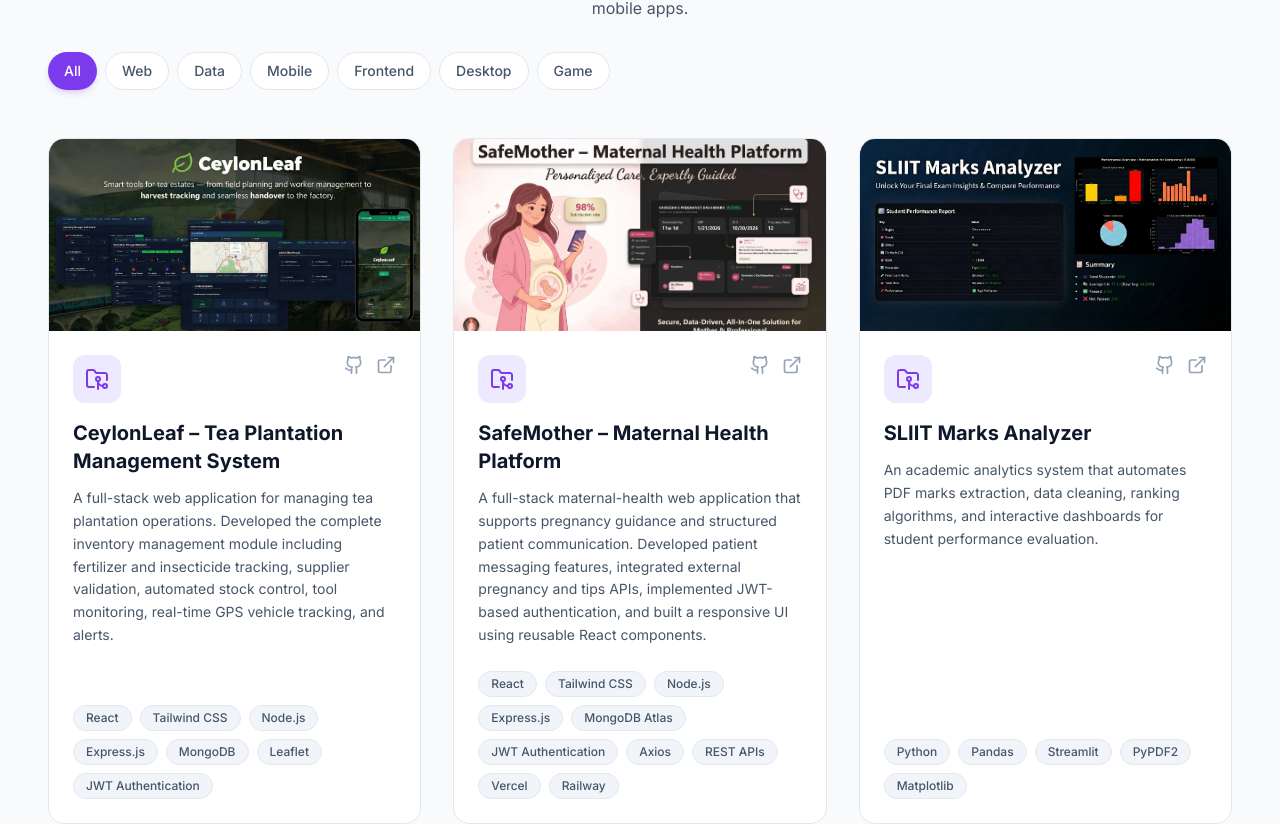
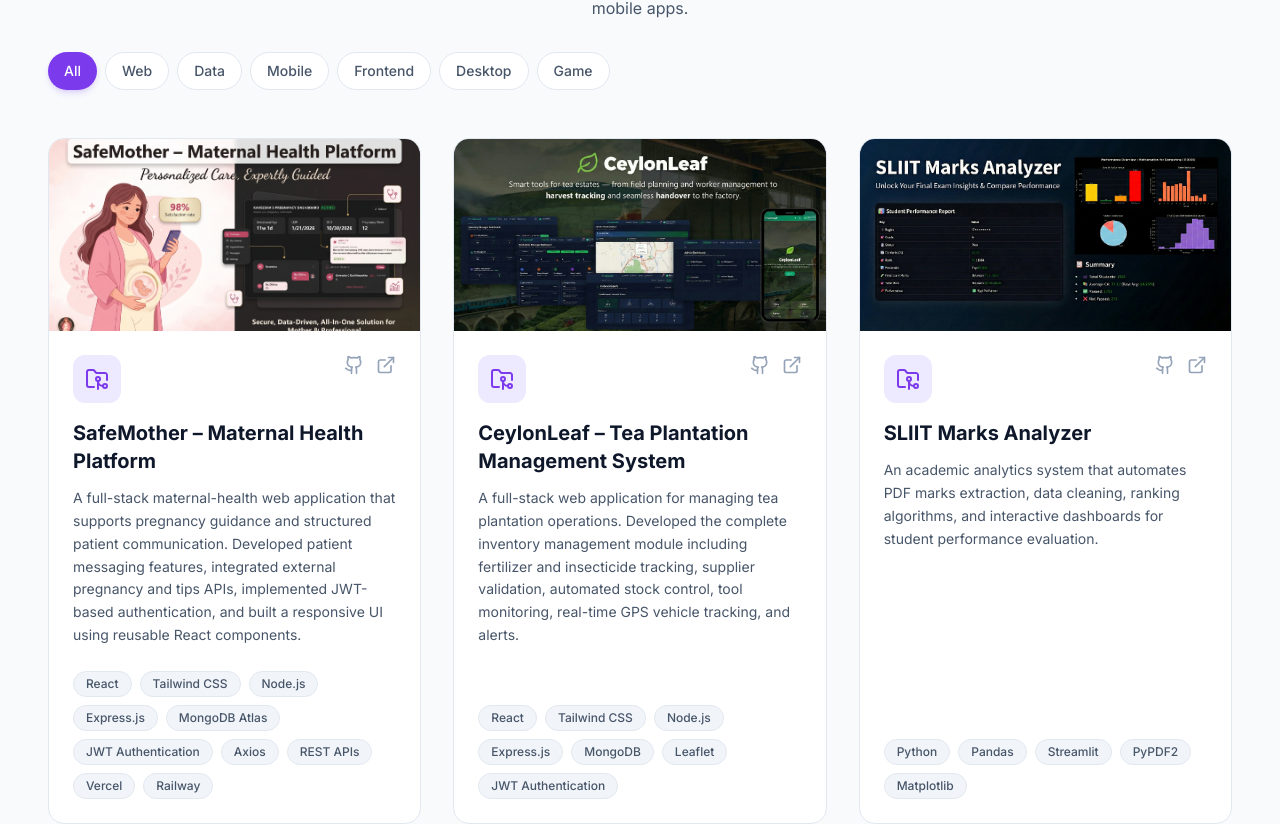
Before and after one commit to DilshaPrathibha/Portfolio, a React (Vite) app: page / in a window 1280 px wide. Shown: the part 2390-3214 px from the top of the page. Built offline with nearby package versions, Linux system fonts and the light colour scheme.

Commit message:
fix: move SafeMother to top of projects list

```diff
--- a/src/data/portfolioData.js
+++ b/src/data/portfolioData.js
@@ -61,6 +61,16 @@ export const portfolioData = {
     ],
     projects: [
         {
+            title: "SafeMother – Maternal Health Platform",
+            description: "A full-stack maternal-health web application that supports pregnancy guidance and structured patient communication. Developed patient messaging features, integrated external pregnancy and tips APIs, implemented JWT-based authentication, and built a responsive UI using reusable React components.",
+            techStack: ["React", "Tailwind CSS", "Node.js", "Express.js", "MongoDB Atlas", "JWT Authentication", "Axios", "REST APIs", "Vercel", "Railway"],
+            category: "Web",
+            imageUrl: "/images/SafeMother – Maternal Health Platform.png",
+            liveDemo: "https://safe-mother-se-3040.vercel.app",
+            githubUrl: "https://github.com/DilshaPrathibha/SafeMother",
+            uiDesignUrl: null,
+        },
+        {
             title: "CeylonLeaf – Tea Plantation Management System",
             description: "A full-stack web application for managing tea plantation operations. Developed the complete inventory management module including fertilizer and insecticide tracking, supplier validation, automated stock control, tool monitoring, real-time GPS vehicle tracking, and alerts.",
             techStack: ["React", "Tailwind CSS", "Node.js", "Express.js", "MongoDB", "Leaflet", "JWT Authentication"],
@@ -68,16 +78,6 @@ export const portfolioData = {
             imageUrl: "/images/CeylonLeaf – Tea Plantation Management System.PNG",
             liveDemo: "https://ceylonleaf.vercel.app/",
             githubUrl: "https://github.com/DilshaPrathibha/Tea-Plantation-Management-System",
-            uiDesignUrl: null,
-        },
-        {
-            title: "SafeMother – Maternal Health Platform",
-            description: "A full-stack maternal-health web application that supports pregnancy guidance and structured patient communication. Developed patient messaging features, integrated external pregnancy and tips APIs, implemented JWT-based authentication, and built a responsive UI using reusable React components.",
-            techStack: ["React", "Tailwind CSS", "Node.js", "Express.js", "MongoDB Atlas", "JWT Authentication", "Axios", "REST APIs", "Vercel", "Railway"],
-            category: "Web",
-            imageUrl: "/images/SafeMother – Maternal Health Platform.png",
-            liveDemo: "https://safe-mother-se-3040.vercel.app",
-            githubUrl: "https://github.com/DilshaPrathibha/SafeMother",
             uiDesignUrl: null,
         },
         {
```
